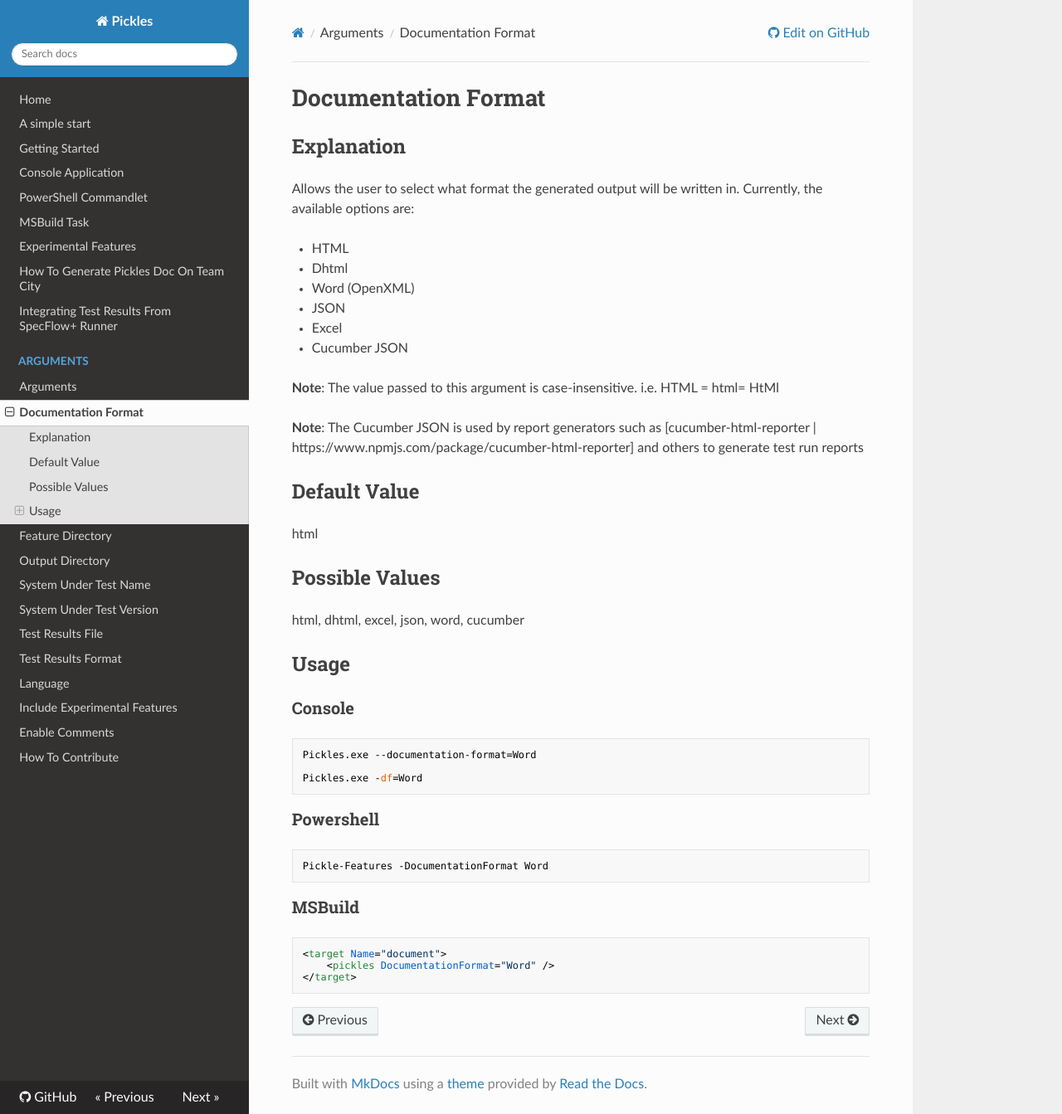
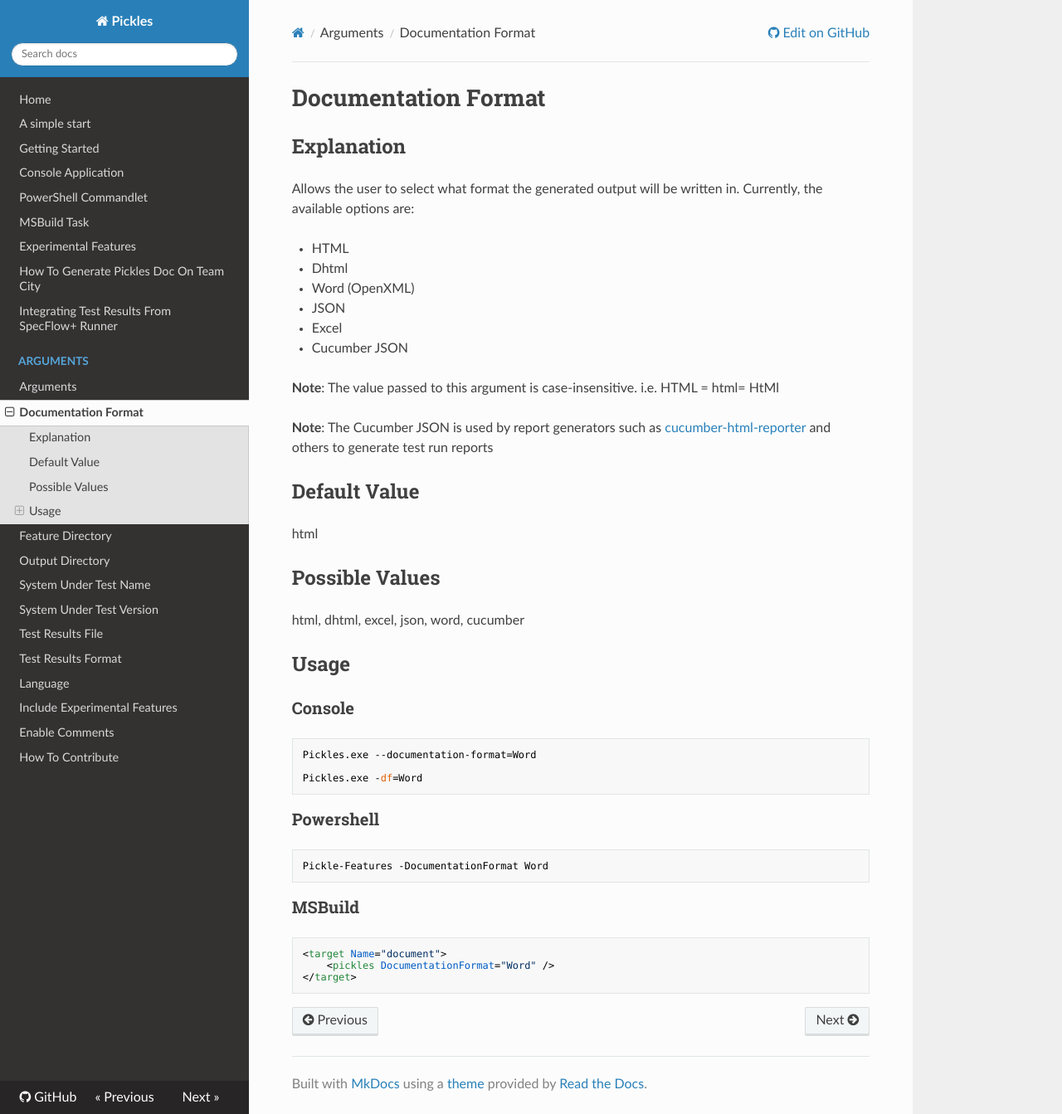
Before and after one commit to picklesdoc/docs, an MkDocs documentation site: the page built from docs/ArgumentsDocumentationFormat.md, in a window 1280 px wide and 1343 px high. Shown: the whole window at 83% size. Built offline with MkDocs 1.6.1, drawn with Linux system fonts in a browser that asks for light colours; nearby versions of some CDN libraries; old or Windows-style settings are respelled for this version of MkDocs.

Commit message:
Fix markup link to cucumber-html-reporter (#19)

```diff
--- a/docs/ArgumentsDocumentationFormat.md
+++ b/docs/ArgumentsDocumentationFormat.md
@@ -13,7 +13,7 @@ Allows the user to select what format the generated output will be written in.
 
 **Note**: The value passed to this argument is case-insensitive.  i.e. HTML = html= HtMl
 
-**Note**: The Cucumber JSON is used by report generators such as [cucumber-html-reporter | https://www.npmjs.com/package/cucumber-html-reporter] and others to generate test run reports
+**Note**: The Cucumber JSON is used by report generators such as [cucumber-html-reporter](https://www.npmjs.com/package/cucumber-html-reporter) and others to generate test run reports
 
 ## Default Value
 
```
